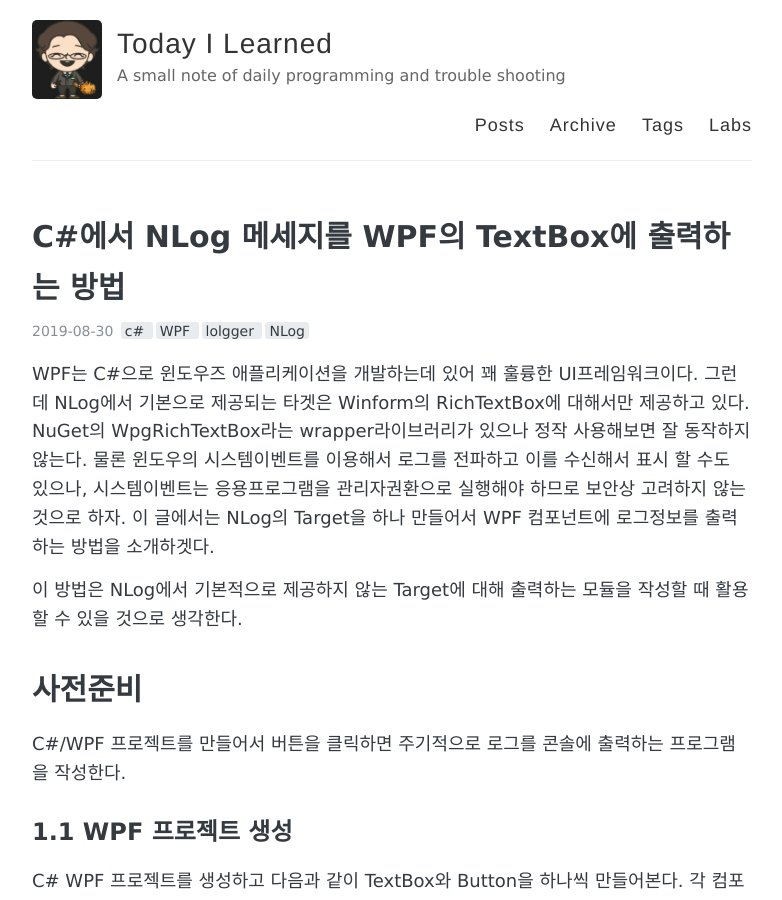
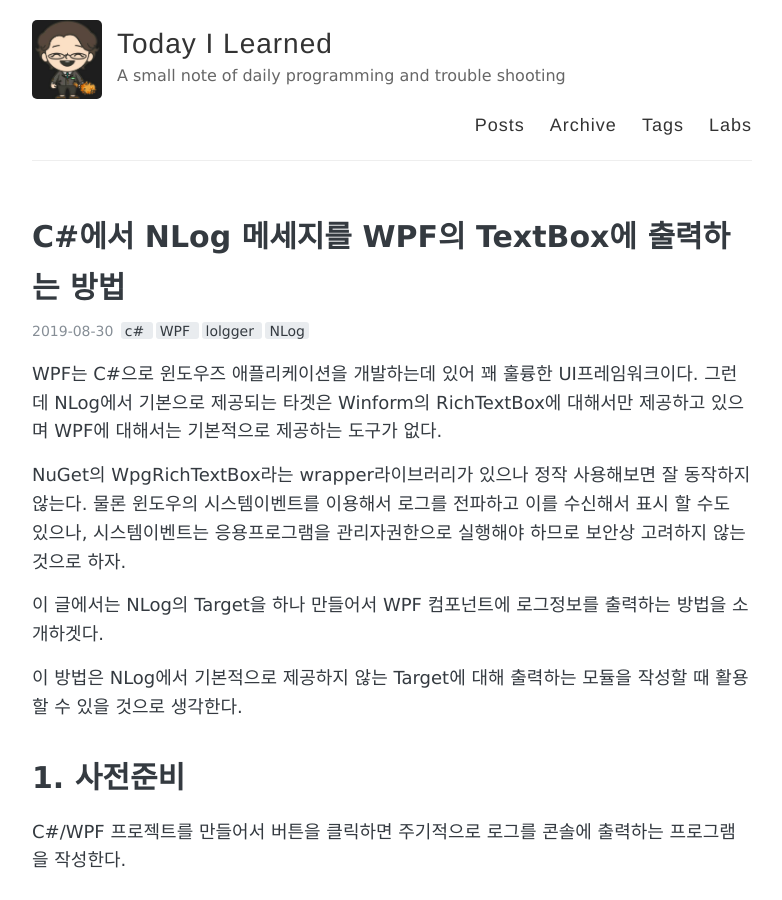
Before and after one commit to ivorycirrus/TIL, a Jekyll site: the page built from _posts/2019-08-30-csharp-nlog-wpf.md, in a window 1280 px wide and 900 px high. Shown: the whole window, without its empty margins (248-1030 px from the left). Built offline with Jekyll 4.4.1, drawn with Linux system fonts in a browser that asks for light colours; comment, search, counter and statistics services are not loaded; some of the changed text lies outside the part shown.

Commit message:
modify > c# nLog wpf 오타수정

````diff
--- a/_posts/2019-08-30-csharp-nlog-wpf.md
+++ b/_posts/2019-08-30-csharp-nlog-wpf.md
@@ -5,11 +5,15 @@ tags: [c#, WPF, lolgger, NLog]
 comments: true
 ---
 
-WPF는 C#으로 윈도우즈 애플리케이션을 개발하는데 있어 꽤 훌륭한 UI프레임워크이다. 그런데 NLog에서 기본으로 제공되는 타겟은 Winform의 RichTextBox에 대해서만 제공하고 있다. NuGet의 WpgRichTextBox라는 wrapper라이브러리가 있으나 정작 사용해보면 잘 동작하지 않는다. 물론 윈도우의 시스템이벤트를 이용해서 로그를 전파하고 이를 수신해서 표시 할 수도 있으나, 시스템이벤트는 응용프로그램을 관리자권환으로 실행해야 하므로 보안상 고려하지 않는 것으로 하자. 이 글에서는 NLog의 Target을 하나 만들어서 WPF 컴포넌트에 로그정보를 출력하는 방법을 소개하겟다.
+WPF는 C#으로 윈도우즈 애플리케이션을 개발하는데 있어 꽤 훌륭한 UI프레임워크이다. 그런데 NLog에서 기본으로 제공되는 타겟은 Winform의 RichTextBox에 대해서만 제공하고 있으며 WPF에 대해서는 기본적으로 제공하는 도구가 없다.
+
+NuGet의 WpgRichTextBox라는 wrapper라이브러리가 있으나 정작 사용해보면 잘 동작하지 않는다. 물론 윈도우의 시스템이벤트를 이용해서 로그를 전파하고 이를 수신해서 표시 할 수도 있으나, 시스템이벤트는 응용프로그램을 관리자권한으로 실행해야 하므로 보안상 고려하지 않는 것으로 하자.
+
+이 글에서는 NLog의 Target을 하나 만들어서 WPF 컴포넌트에 로그정보를 출력하는 방법을 소개하겟다.
 
 이 방법은 NLog에서 기본적으로 제공하지 않는 Target에 대해 출력하는 모듈을 작성할 때 활용 할 수 있을 것으로 생각한다.
 
-# 사전준비
+# 1. 사전준비
 
 C#/WPF 프로젝트를 만들어서 버튼을 클릭하면 주기적으로 로그를 콘솔에 출력하는 프로그램을 작성한다.
 
@@ -98,7 +102,7 @@ Custom Target를 만들고, 이를 이용해서 TextBox에 로그메세지를
 프로젝트에 NLogCustomTarget.cs파일을 새로 만든다음 다음과 같이 내용을 기록한다.
 * TargetWithLayout을 상속받는 클래스를 생성하며, Target attribute에 해당 타겟의 이름을 적어준다.
 * Write함수는 rule로 필터링 된 다음 해당 타겟에 로그를 기록할 때마다 불리는 함수이다. 이 안에서 로그이벤트를 전파하는 코드를 작성하면된다.
-* delegate 호출시 null인 경우를 고려해서 ?.Inboke 와 같은 형식으로 호출하는 편이 안전하다.
+* delegate 호출시 null인 경우를 고려해서 ```?.Inboke``` 와 같은 형식으로 호출하는 편이 안전하다.
 
 ```csharp
 using NLog;
````
